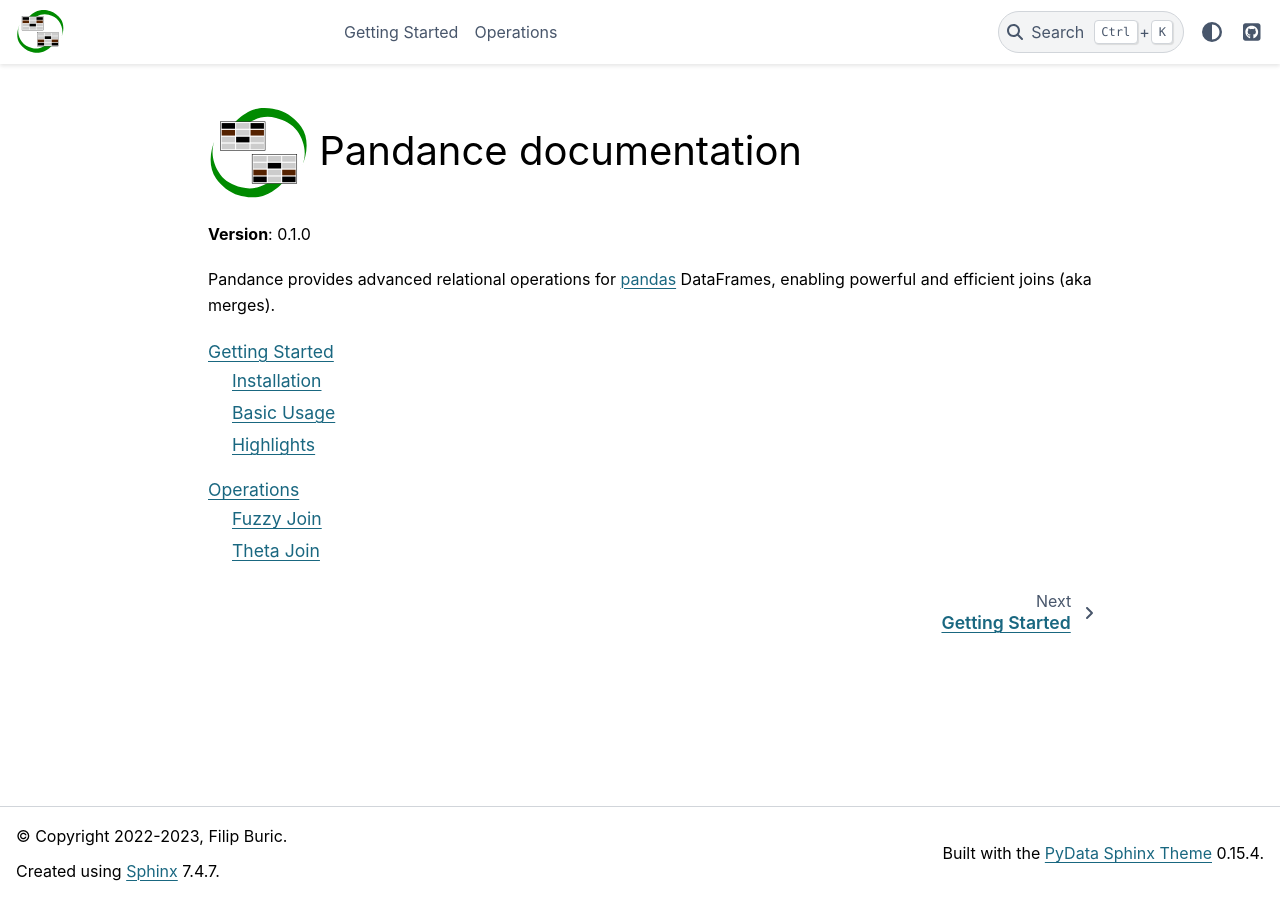
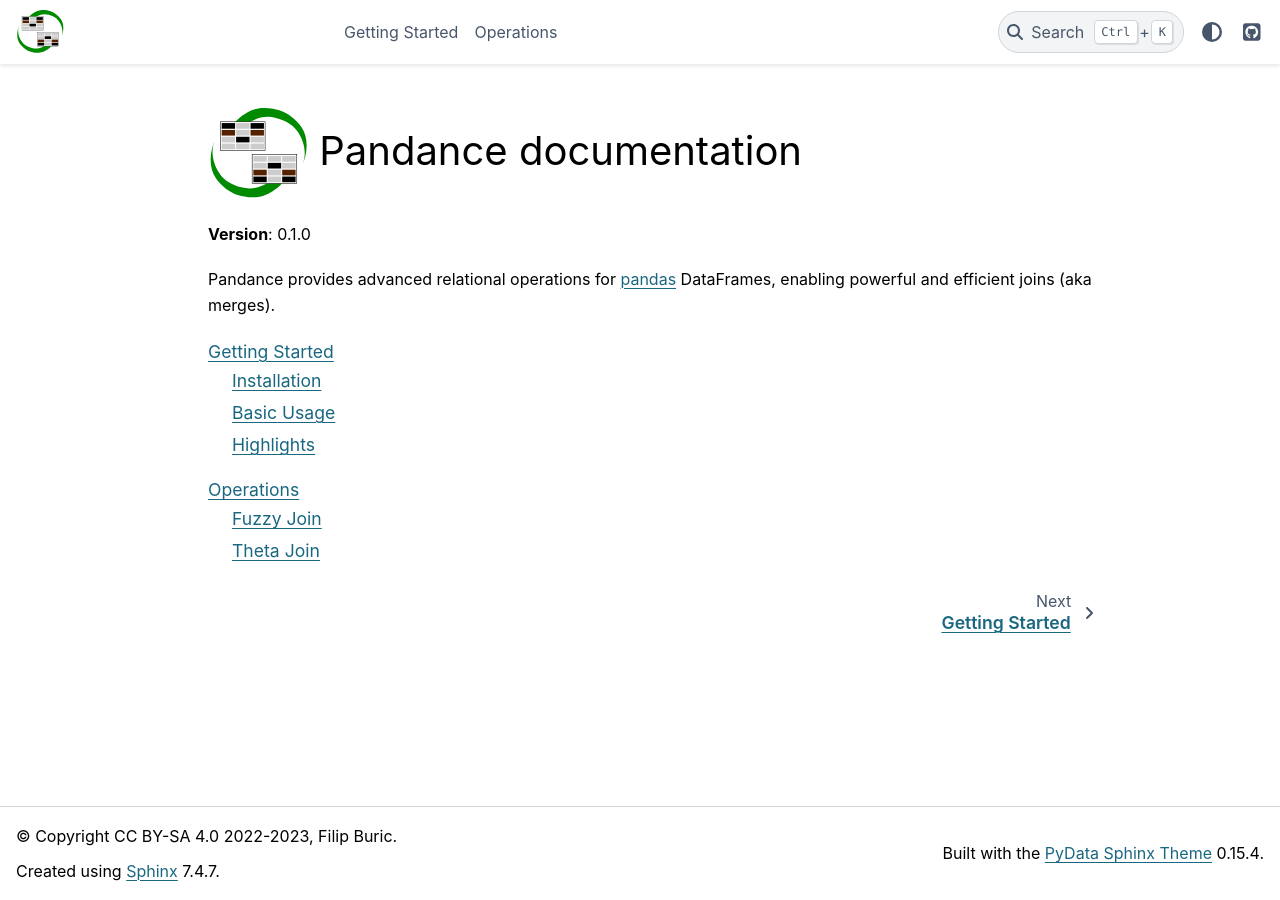
Before and after one commit to fburic/pandance, a Sphinx documentation site: the page built from doc/source/index.rst, in a window 1280 px wide. Built offline with Sphinx 7.4.7 and the PyData theme 0.15.4, drawn with Linux system fonts in a browser that asks for light colours.

Commit message:
fix: Paths and copyright

```diff
--- a/doc/source/conf.py
+++ b/doc/source/conf.py
@@ -9,7 +9,7 @@
 
 # -- Project information -----------------------------------------------------
 project = 'Pandance'
-copyright = f'2022-{datetime.now().year}, Filip Buric'
+copyright = f'CC BY-SA 4.0 2022-{datetime.now().year}, Filip Buric'
 author = 'Filip Buric'
 language = 'en'
 version = pandance.__version__
```
Also changed, not shown: README.md (+1 -1 lines), requirements.txt (added).
